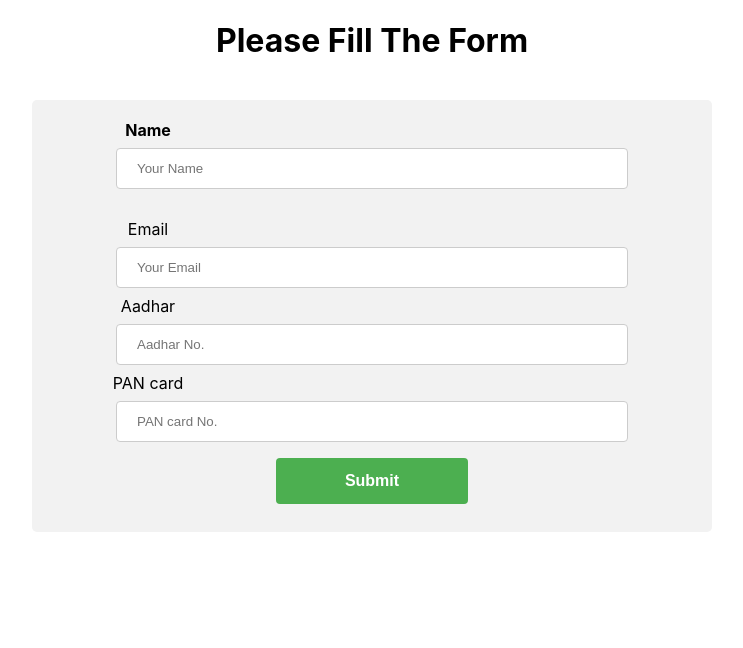
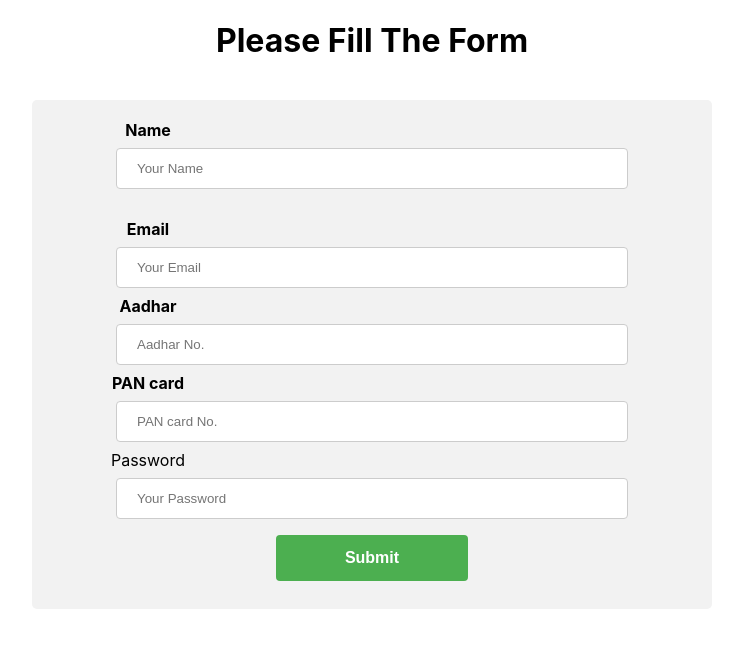
Before and after one commit to AmenaAkter5/react-form-assessment, a React (Create React App) app: page / in a window 1280 px wide. Shown: the top 648 px of the page, without its empty margins (268-1011 px from the left). Built offline with nearby package versions, Linux system fonts and the light colour scheme.

Commit message:
name validation handled

```diff
--- a/package.json
+++ b/package.json
@@ -9,6 +9,7 @@
     "react": "^18.1.0",
     "react-dom": "^18.1.0",
     "react-hook-form": "^7.31.3",
+    "react-real-time-form-validation": "^1.0.8",
     "react-scripts": "5.0.1",
     "web-vitals": "^2.1.0"
   },
--- a/src/components/Form.css
+++ b/src/components/Form.css
@@ -72,9 +72,9 @@ input[type=submit]:hover {
     background-color: #45a049;
 }
 
-.validation {
+.name-validation {
     display: block;
-    padding-left: 28px;
+    padding-left: 46px;
     color: red;
     margin-bottom: 22px;
 }
--- a/src/components/Form.js
+++ b/src/components/Form.js
@@ -1,12 +1,17 @@
-import React from 'react';
+import React, { useState } from 'react';
 import { useForm } from 'react-hook-form';
 import './Form.css';
+/* import Validate, { ValidationItems, ValidationButton } from 'react-real-time-form-validation';
+
+const formValidation = new Validate(); */
 
 
 const Form = () => {
 
+    const [formError, setFormError] = useState('');
+
     // use react hook form
-    const { register, formState: { errors }, handleSubmit } = useForm();
+    const { register, formState: { errors }, handleSubmit } = useForm({ shouldUseNativeValidation: true });
 
 
     // form submit
@@ -14,6 +19,37 @@ const Form = () => {
         console.log(data);
     };
 
+
+    // name field on change handler
+    const nameChange = (event) => {
+        console.log(event.target.value);
+        const name = event.target.value;
+        if (name === '' || name.length <= 2) {
+            setFormError('Name is Required')
+        }
+        else {
+            setFormError('');
+        }
+    }
+
+    /* const nameChange = (event) => {
+        console.log(event.target.value);
+        const name = event.target.value;
+    } */
+
+    /* const nameChange = (event) => {
+        formValidation.onChangeStatus(event.target.value);
+        // formValidation.onChangeStatus(getValues("name"));
+    } */
+
+    /* const componentDidMount = () => {
+
+        formValidation.createValidation('name', 'notBlank', 'Name cannot be blank');
+
+        // formValidation.createValidation('gpa', (gpa) => gpa <= 4, 'Gpa must be less than or equal to 4');
+        // formValidation.createValidation('gpa', (gpa) => gpa >= 0, 'Gpa must be greater than or equal to 0');
+    }
+ */
 
     return (
         <div>
@@ -28,15 +64,17 @@ const Form = () => {
                             required: {
                                 value: true,
                                 message: 'Name is Required'
-                            }
+                            },
+                            onChange: nameChange
                         })} />
-                        <label className='validation'>
-                            {errors.name?.type === 'required' && <span><small>{errors.name?.message}</small></span>}
+                        <label className='name-validation'>
+                            {errors.name && errors.name?.type === 'required' && <span><small>{errors.name?.message}</small></span>}
+                            {formError}
                         </label>
                     </div>
 
                     <div>
-                        <label htmlFor="email">Email</label>
+                        <label htmlFor="email"><b>Email</b></label>
                         <input type="email" id="email" placeholder="Your Email" {...register("email", {
                             required: {
                                 value: true,
@@ -54,7 +92,7 @@ const Form = () => {
                     </div>
 
                     <div>
-                        <label htmlFor="aadhar">Aadhar </label>
+                        <label htmlFor="aadhar"><b>Aadhar</b> </label>
                         <input type="number" id="aadhar" placeholder="Aadhar No." {...register("email", {
                             required: {
                                 value: true,
@@ -72,7 +110,7 @@ const Form = () => {
                     </div>
 
                     <div>
-                        <label htmlFor="pan">PAN card</label>
+                        <label htmlFor="pan"><b>PAN card</b></label>
                         <input type="text" id="pan" placeholder="PAN card No." {...register("email", {
                             required: {
                                 value: true,
@@ -89,7 +127,25 @@ const Form = () => {
                         </label>
                     </div>
 
-                    <input type="submit" value="Submit" />
+                    <div>
+                        <label htmlFor="password">Password</label>
+                        <input type="password" id='password' placeholder="Your Password" {...register("password", {
+                            required: {
+                                value: true,
+                                message: 'Password is Required'
+                            },
+                            minLength: {
+                                value: 6,
+                                message: 'Must be 6 characters or longer'
+                            }
+                        })} />
+                        <label>
+                            {errors.password?.type === 'required' && <span>{errors.password?.message}</span>}
+                            {errors.password?.type === 'minLength' && <span>{errors.password?.message}</span>}
+                        </label>
+                    </div>
+
+                    <input disabled={formError} type="submit" value="Submit" />
                 </form>
             </div>
         </div>
```
Also changed, not shown: 1 other file (tests, documents, lock files or other folders).
